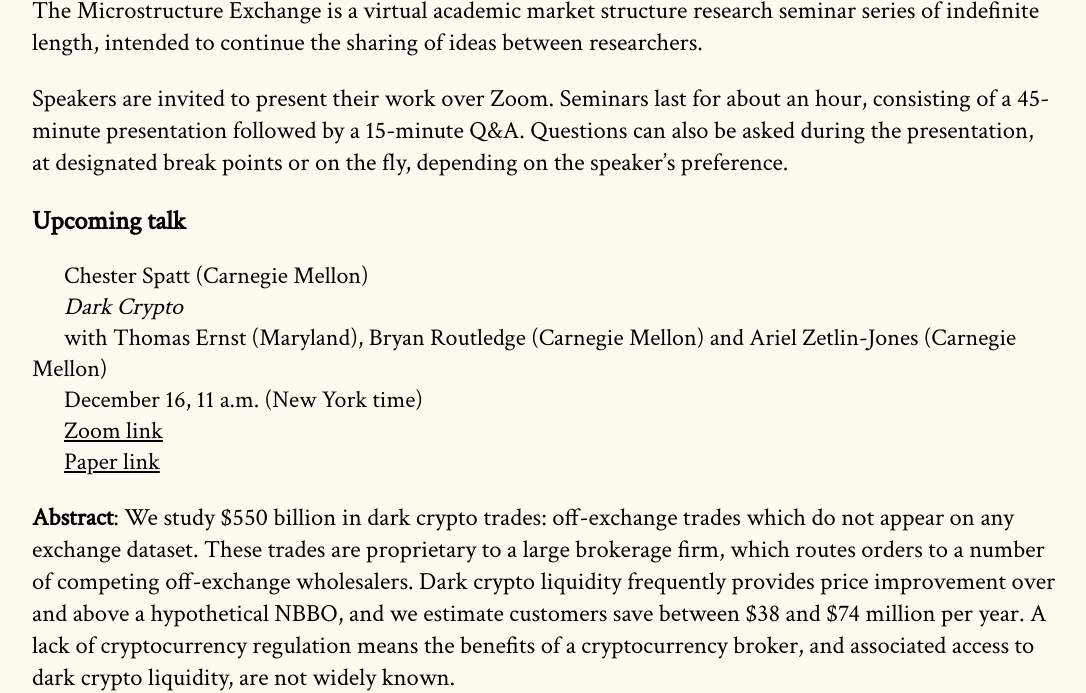
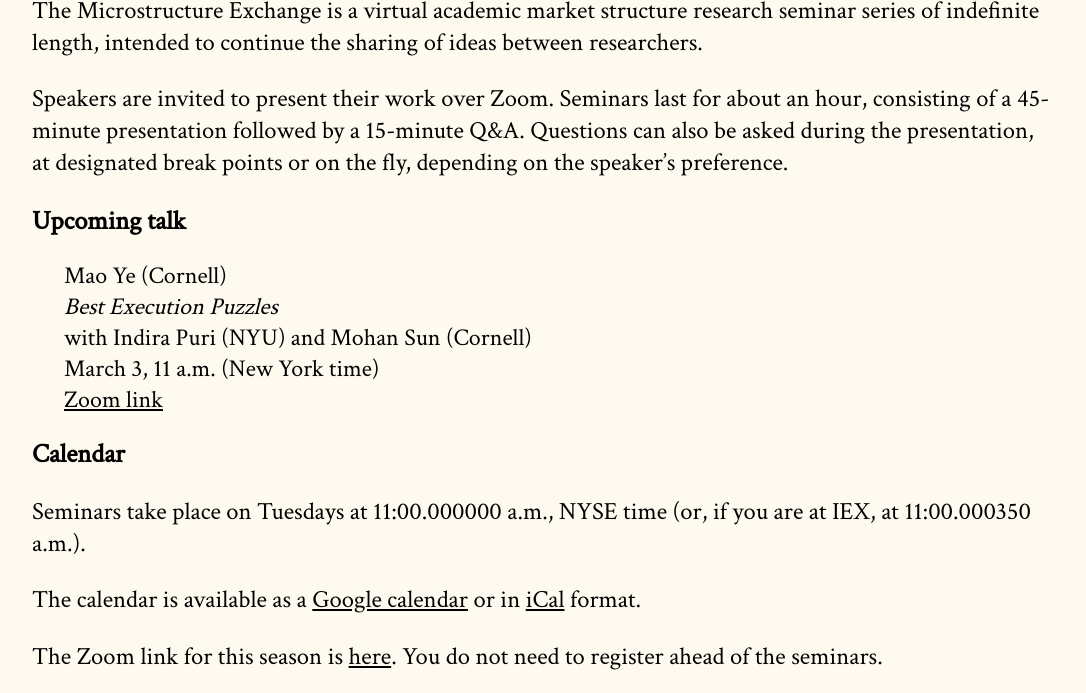
Before and after one commit to cpfiffer/microstructure.exchange, a Jekyll site: the page built from index.md, in a window 1280 px wide and 900 px high, scrolled down 257 px, cut to the strip 0-693 px from the top of the window. Shown: the whole strip, without its empty margins (96-1182 px from the left). Built offline with Jekyll 4.4.1, drawn with Linux system fonts in a browser that asks for light colours; some web fonts are replaced.

Commit message:
Update _config.yml

```diff
--- a/_config.yml
+++ b/_config.yml
@@ -11,13 +11,13 @@ github:
   owner_name: Cameron Pfiffer
 
 speaker-info:
-  speaker-name: "Chester Spatt (Carnegie Mellon)"
-  speaker-paper: "Dark Crypto"
-  coauthors: "Thomas Ernst (Maryland), Bryan Routledge (Carnegie Mellon) and Ariel Zetlin-Jones (Carnegie Mellon)"
-  speaker-date: "December 16, 11 a.m. (New York time)"
-  paper-link: "https://papers.ssrn.com/sol3/papers.cfm?abstract_id=5186551"
+  speaker-name: "Mao Ye (Cornell)"
+  speaker-paper: "Best Execution Puzzles"
+  coauthors: "Indira Puri (NYU) and Mohan Sun (Cornell)"
+  speaker-date: "March 3, 11 a.m. (New York time)"
+  #paper-link: "https://papers.ssrn.com/sol3/papers.cfm?abstract_id=5186551"
   #paper-link: "papers/Signaling.pdf" # If you have a file instead
-  webinar-link: "https://us06web.zoom.us/j/84303454366?pwd=b4JaIdm1lx0w7n5vaMuYW1hWJ7YggF.1"
+  webinar-link: "https://us06web.zoom.us/j/84504721258?pwd=I2cR9GtVjSa0myOQKYdxRTvQ1PHENW.1"
   # discussant: "Michael Noe (Eurex), Amit Goyal (SFI/Lausanne), and Eric Uhlmann (INSEAD)"
   # slides-link: /slides/RobinhoodSlides_TME.pdf
-  abstract: "We study $550 billion in dark crypto trades: off-exchange trades which do not appear on any exchange dataset. These trades are proprietary to a large brokerage firm, which routes orders to a number of competing off-exchange wholesalers. Dark crypto liquidity frequently provides price improvement over and above a hypothetical NBBO, and we estimate customers save between $38 and $74 million per year. A lack of cryptocurrency regulation means the benefits of a cryptocurrency broker, and associated access to dark crypto liquidity, are not widely known."
+  #abstract: "We study $550 billion in dark crypto trades: off-exchange trades which do not appear on any exchange dataset. These trades are proprietary to a large brokerage firm, which routes orders to a number of competing off-exchange wholesalers. Dark crypto liquidity frequently provides price improvement over and above a hypothetical NBBO, and we estimate customers save between $38 and $74 million per year. A lack of cryptocurrency regulation means the benefits of a cryptocurrency broker, and associated access to dark crypto liquidity, are not widely known."
```
